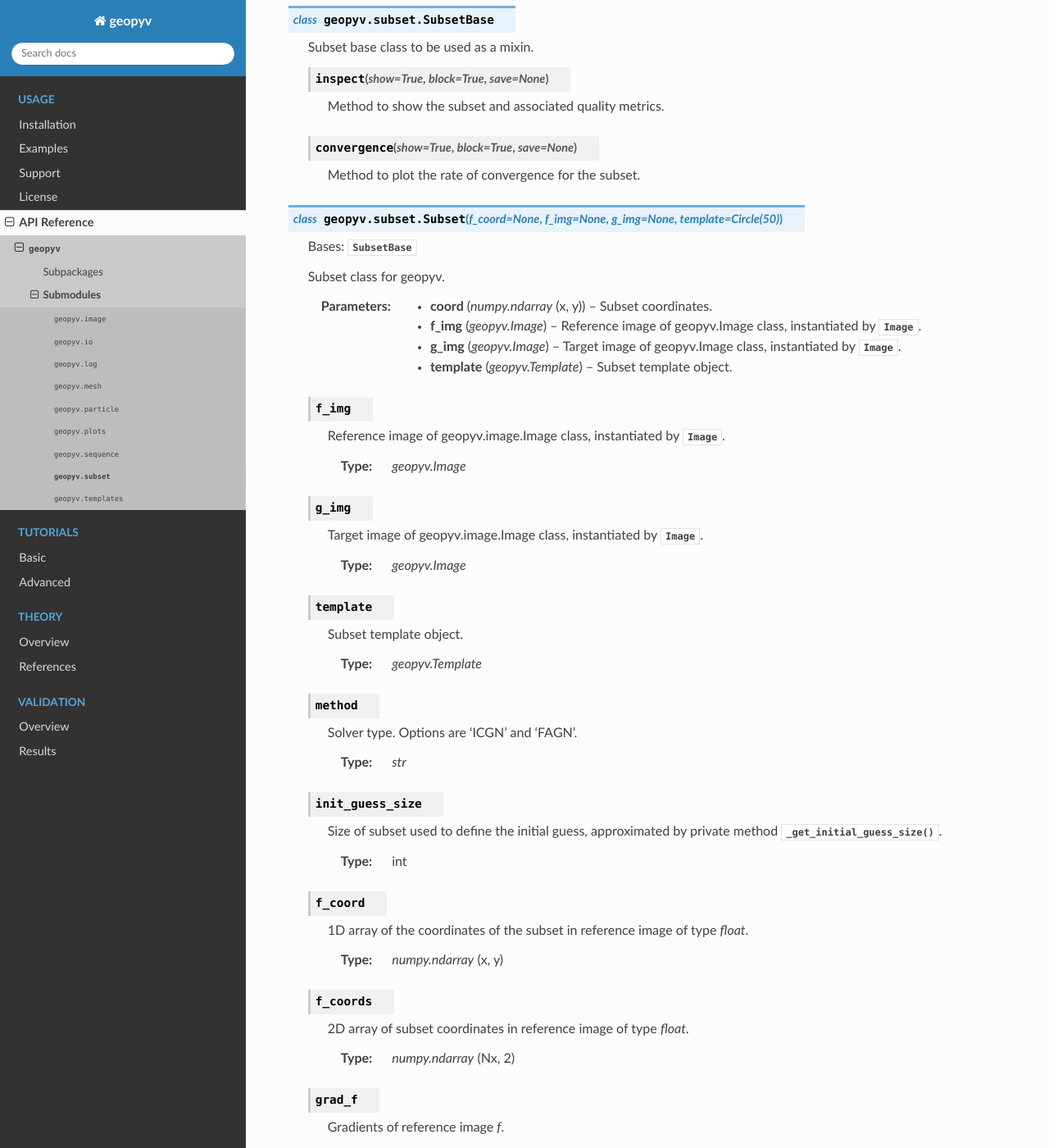
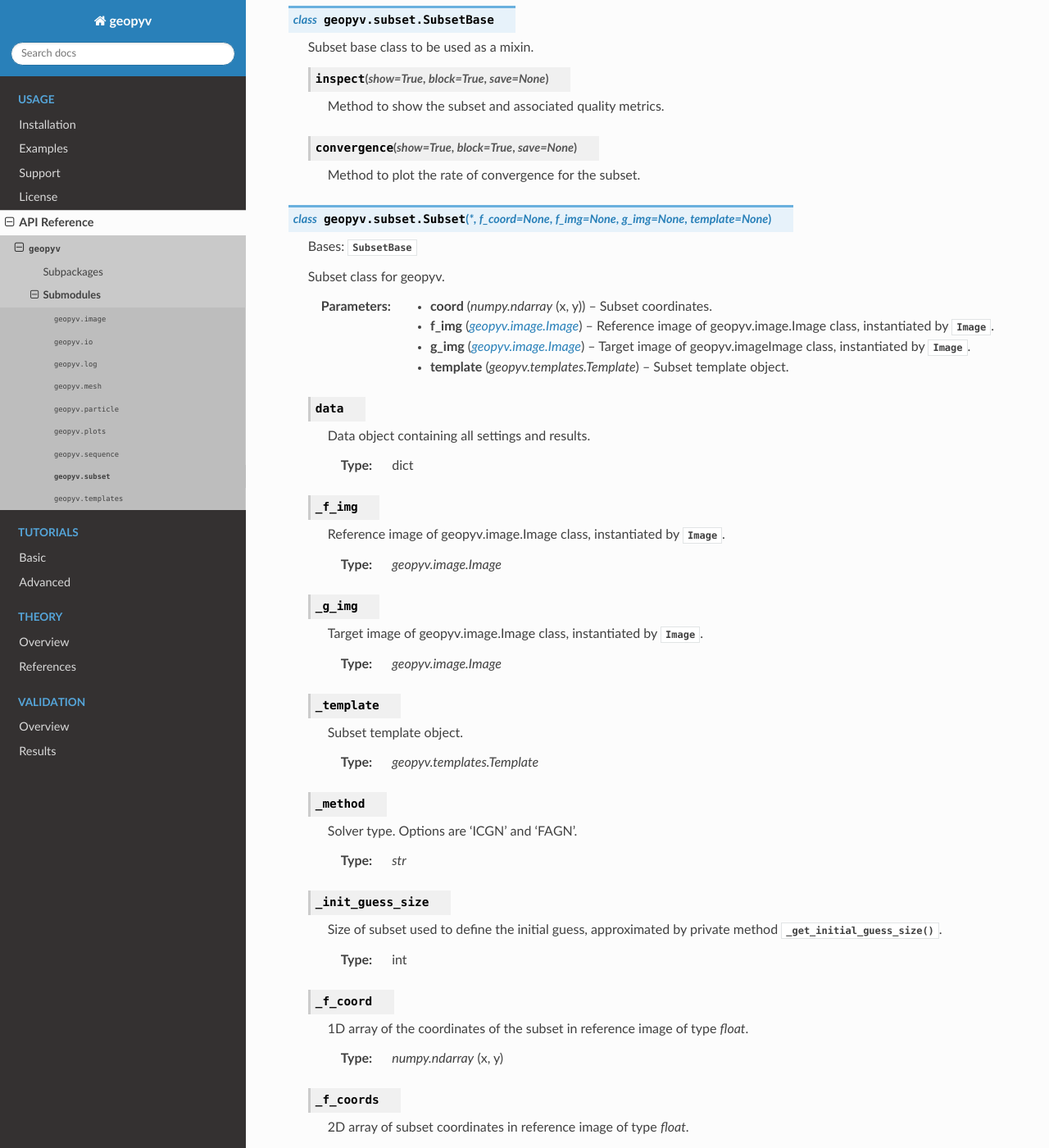
Before and after one commit to sas229/geopyv, a Sphinx documentation site: the page built from docs/source/autoapi/geopyv/subset/index.rst, in a window 1280 px wide and 1400 px high, scrolled down 619 px. Shown: the whole window at 82% size. Built offline with Sphinx 7.4.7 and the Read the Docs theme 2.0.0, drawn with Linux system fonts in a browser that asks for light colours; some of the changed text lies outside the part shown.

Commit message:
Made most attributes in Mesh class private.

```diff
--- a/docs/source/autoapi/geopyv/subset/index.rst
+++ b/docs/source/autoapi/geopyv/subset/index.rst
@@ -46,7 +46,7 @@ Attributes
 
 
 
-.. py:class:: Subset(f_coord=None, f_img=None, g_img=None, template=Circle(50))
+.. py:class:: Subset(*, f_coord=None, f_img=None, g_img=None, template=None)
 
    Bases: :py:obj:`SubsetBase`
 
@@ -54,169 +54,175 @@ Attributes
 
    :param coord: Subset coordinates.
    :type coord: `numpy.ndarray` (x, y)
-   :param f_img: Reference image of geopyv.Image class, instantiated by :mod:`~image.Image`.
-   :type f_img: geopyv.Image
-   :param g_img: Target image of geopyv.Image class, instantiated by :mod:`~image.Image`.
-   :type g_img: geopyv.Image
+   :param f_img: Reference image of geopyv.image.Image class, instantiated by :mod:`~image.Image`.
+   :type f_img: geopyv.image.Image
+   :param g_img: Target image of geopyv.imageImage class, instantiated by :mod:`~image.Image`.
+   :type g_img: geopyv.image.Image
    :param template: Subset template object.
-   :type template: `geopyv.Template`
+   :type template: `geopyv.templates.Template`
 
-   .. attribute:: f_img
+   .. attribute:: data
+
+      Data object containing all settings and results.
+
+      :type: dict
+
+   .. attribute:: _f_img
 
       Reference image of geopyv.image.Image class, instantiated by :mod:`~image.Image`.
 
-      :type: `geopyv.Image`
+      :type: `geopyv.image.Image`
 
-   .. attribute:: g_img
+   .. attribute:: _g_img
 
       Target image of geopyv.image.Image class, instantiated by :mod:`~image.Image`.
 
-      :type: `geopyv.Image`
+      :type: `geopyv.image.Image`
 
-   .. attribute:: template
+   .. attribute:: _template
 
       Subset template object.
 
-      :type: `geopyv.Template`
+      :type: `geopyv.templates.Template`
 
-   .. attribute:: method
+   .. attribute:: _method
 
       Solver type. Options are 'ICGN' and 'FAGN'.
 
       :type: `str`
 
-   .. attribute:: init_guess_size
+   .. attribute:: _init_guess_size
 
       Size of subset used to define the initial guess, approximated by private method
       :meth:`~_get_initial_guess_size`.
 
       :type: int
 
-   .. attribute:: f_coord
+   .. attribute:: _f_coord
 
       1D array of the coordinates of the subset in reference image of type `float`.
 
       :type: `numpy.ndarray` (x, y)
 
-   .. attribute:: f_coords
+   .. attribute:: _f_coords
 
       2D array of subset coordinates in reference image of type `float`.
 
       :type: `numpy.ndarray` (Nx, 2)
 
-   .. attribute:: grad_f
+   .. attribute:: _grad_f
 
       Gradients of reference image `f`.
 
       :type: `numpy.ndarray` (Nx, 2)
 
-   .. attribute:: SSSIG
+   .. attribute:: _SSSIG
 
       Sum of the square of the reference subset intensity gradients.
 
       :type: float
 
-   .. attribute:: sigma_intensity
+   .. attribute:: _sigma_intensity
 
       Standard deviaition of the reference subset intensities.
 
       :type: float
 
-   .. attribute:: p_0
+   .. attribute:: _p_0
 
       1D array of initial warp function parameters of type `float`, used to precondition
       class method :meth:`~solve`.
 
       :type: `numpy.ndarray` (Nx, 1)
 
-   .. attribute:: p
+   .. attribute:: _p
 
       1D array of warp function parameters of type `float`, output by class
       method :meth:`~solve`.
 
       :type: `numpy.ndarray` (Nx, 1)
 
-   .. attribute:: norm
+   .. attribute:: _norm
 
       Custom norm of the increment in the warp function parameters after
       Gao et al. (2015), computed by private method :meth:`~_get_norm`.
 
       :type: float
 
-   .. attribute:: C_ZNSSD
+   .. attribute:: _C_ZNSSD
 
       Zero-normalised sum of squared differences coefficient, computed by private
       method :meth:`~_get_correlation`.
 
       :type: float
 
-   .. attribute:: C_ZNCC
+   .. attribute:: _C_ZNCC
 
       Zero-normalised cross-correlation coefficient, computed by private method
       :meth:`~_get_correlation`.
 
       :type: float
 
-   .. attribute:: x
+   .. attribute:: _x
 
       Initial horizontal coordinate.
 
       :type: float
 
-   .. attribute:: y
+   .. attribute:: _y
 
       Initial vertical coordinate.
 
       :type: float
 
-   .. attribute:: u
+   .. attribute:: _u
 
       Horizontal displacement.
 
       :type: float
 
-   .. attribute:: v
+   .. attribute:: _v
 
       Vertical displacement.
 
       :type: float
 
-   .. attribute:: x_f
+   .. attribute:: _x_f
 
-      Final horizontal coordinate.self.initialised
+      Final horizontal coordinate.
 
       :type: float
 
-   .. attribute:: y_f
+   .. attribute:: _y_f
 
       Final vertical coordinate.
 
       :type: float
 
-   .. attribute:: settings
+   .. attribute:: _settings
 
       Dictionary of settings.
 
       :type: dict
 
-   .. attribute:: quality
+   .. attribute:: _quality
 
       Dictionary of image quality measures.
 
       :type: dict
 
-   .. attribute:: results
+   .. attribute:: _results
 
       Dictionary of results.
 
       :type: dict
 
-   .. py:method:: solve(max_norm=0.001, max_iterations=15, order=1, p_0=None, tolerance=0.7, method='ICGN')
+   .. py:method:: solve(*, max_norm=0.001, max_iterations=15, order=1, p_0=None, tolerance=0.7, method='ICGN')
 
       Method to solve for the subset displacements using the various methods.
 
       :param max_norm: Exit criterion for norm of increment in warp function. Defaults to value of
-                       :math:`1 \cdot 10^{-5}`.
+                       :math:`1 \cdot 10^{-3}`.
       :type max_norm: float, optional
       :param max_iterations: Exit criterion for number of Gauss-Newton iterations. Defaults to value
                              of 50.
--- a/docs/source/conf.py
+++ b/docs/source/conf.py
@@ -72,7 +72,15 @@ add_module_names = True
 math_number_all = False
 
 autoapi_dirs = ['../../src/geopyv']
-# autoapi_options = ['show-inheritance-diagram']
+autoapi_options = [
+    'members',
+    'undoc-members',
+    'private-members',
+    'show-inheritance',
+    'show-module-summary',
+    'special-members',
+    'imported-members'
+]
 autoapi_keep_files = True
 suppress_warnings = ['autoapi']
 autoapi_add_toctree_entry = False
```
Also changed, not shown: docs/source/autoapi/geopyv/gui/index.rst (+25 -0 lines), docs/source/autoapi/geopyv/log/index.rst (+55 -0 lines), docs/source/autoapi/geopyv/mesh/index.rst (+5 -5 lines), docs/source/autoapi/geopyv/plots/index.rst (+19 -1 lines), 4 other files.
